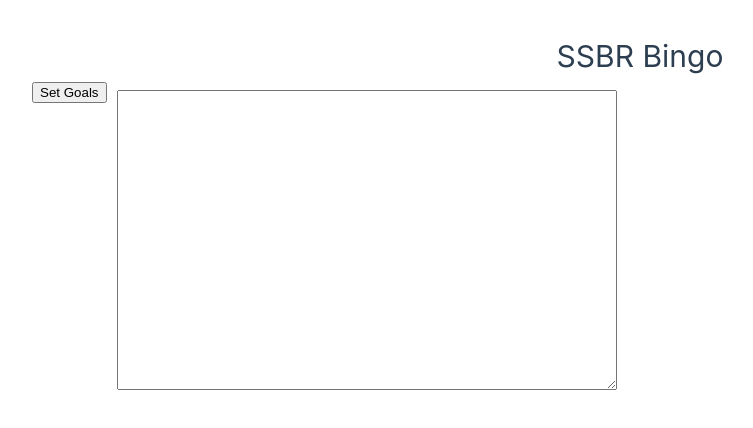
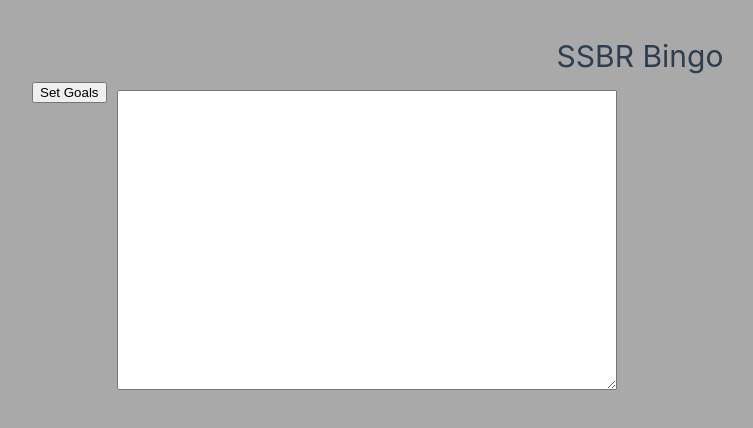
Before and after one commit to wstrother/ssbr-bingo, a Vue app: page / in a window 1280 px wide. Shown: the top 428 px of the page, without its empty margins (0-753 px from the left). Built offline with nearby package versions, Linux system fonts and the light colour scheme.

Commit message:
dark mode

```diff
--- a/src/assets/base.css
+++ b/src/assets/base.css
@@ -23,7 +23,7 @@
 
 /* semantic color variables for this project */
 :root {
-  --color-background: var(--vt-c-white);
+  --color-background: darkgray;
   --color-background-soft: var(--vt-c-white-soft);
   --color-background-mute: var(--vt-c-white-mute);
 
```
